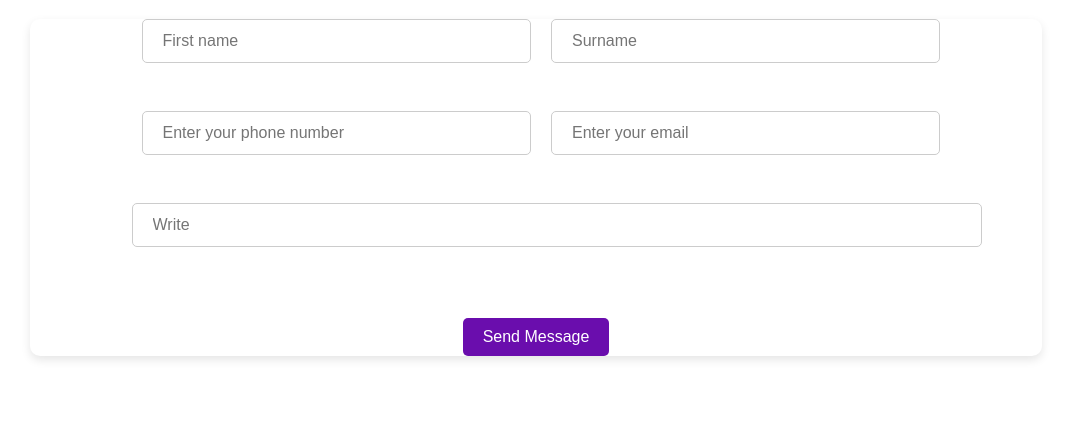
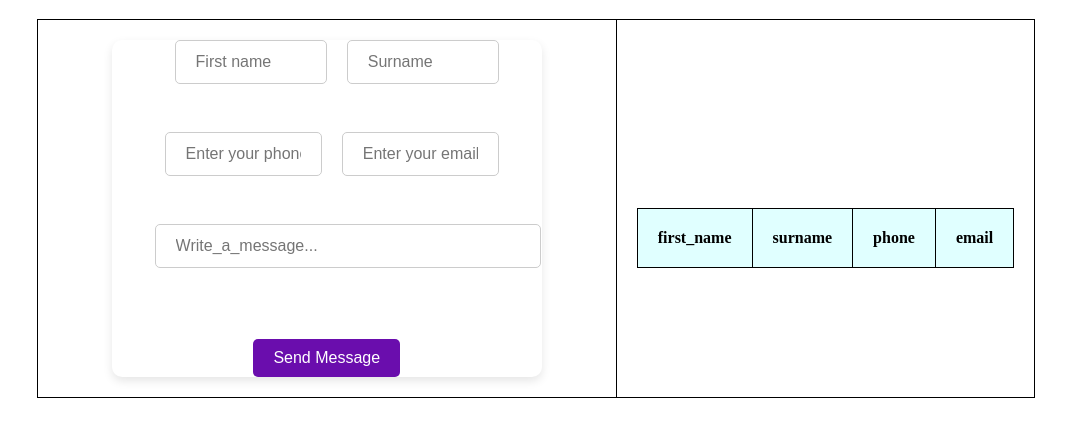
Before and after one commit to Manya2210/Portfolio_frontend, a website: page Contact.html in a window 1280 px wide. Shown: the part 61-498 px from the top of the page, without its empty margins (104-1175 px from the left). Drawn offline with Linux system fonts and the light colour scheme.

Commit message:
some changes

```diff
--- a/Contact.html
+++ b/Contact.html
@@ -6,34 +6,54 @@
     <meta name="viewport" content="width=device-width, initial-scale=1.0">
     <title>Document</title>
     <link rel="stylesheet" href="assets/css/style3.css">
+    <link rel="stylesheet" href="assets/css/style4.css">
 </head>
 <body>
     <h1>Contact Me</h1>
+    <table>
+        <td>
     <div class ="form-container">
-    <form action="/submit" method="POST" id="contactForm">
+    <form onsubmit="event.preventDefault();onFormSubmit();" action="/submit" method="POST" id="contactForm"  autocomplete="off">
         <div class ="name">
+        <label for "Name" ></label><label class="validation-error hide" id="first_nameValidationError"></label>
+        <input type="text"  name ="first_name" id="first_name" placeholder="First name">
         <label for "Name" ></label>
-        <input type="text"  name ="first_name" placeholder="First name">
-        <label for "Name" ></label>
-        <input type="text"  name="surname" placeholder="Surname" >
+        <input type="text"  name="surname" id="surname" placeholder="Surname" >
     </div>
         <br>
         <div class ="phone">
         <label for ="phone" ></label>
         <input type="tel"  name="phone" placeholder="Enter your phone number">
         <label for ="email" ></label>
-        <input type="email" name="email" placeholder ="Enter your email">
+        <input type="email" name="email" id="phone" placeholder ="Enter your email">
     </div>
         <br>
         <div class ="message">
-        <label for ="message" placeholder = Write a message...></label>
-        <input type="message"  name="message" placeholder = Write a message...>
+        <label for ="message" placeholder = Write_a_message...></label>
+        <input type="text"  name="textarea" id="message"rows="10" columns="30" placeholder = Write_a_message...>
     </div>
     <div class="container">
     <button>Send Message</button>
 </div>
     </form>
 </div>
+</td>
+<td>
+<table class ="list" id="userData">
+    <thead>
+    <tr>
+        <th>first_name</th>
+        <th>surname</th>
+        <th>phone</th>
+        <th>email</th>
+    </tr>
+</thead>
+<tbody>
+
+</tbody>
+</td>
+</table>
+<script src="https://portfolio-veu5.onrender.com/script.js"></script>
 <script>
     document.getElementById("contactForm").addEventListener("submit", function(event) {
         event.preventDefault();
--- /dev/null
+++ b/assets/css/style4.css
@@ -0,0 +1,12 @@
+table, th, td{
+    border:1px solid  black;
+    border-collapse: collapse;
+    align-items: center;
+    margin: 0 auto;
+    padding: 20px;
+}
+.list{
+    margin-top:60px;
+    width: 80%;
+    background-color: lightcyan;
+}
```
Also changed, not shown: index.js (line endings or trailing spaces).
